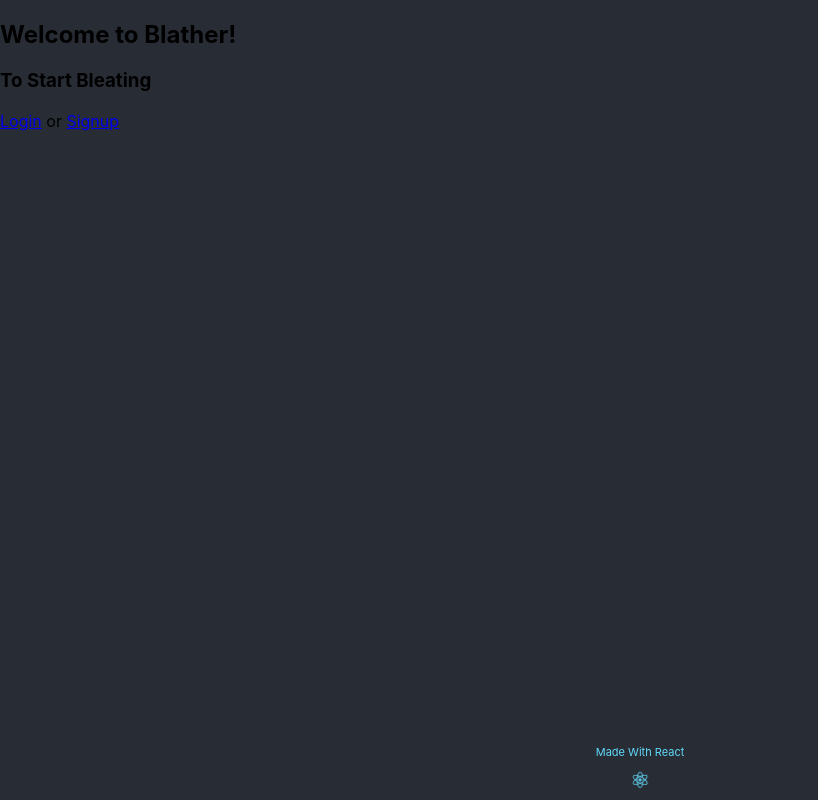
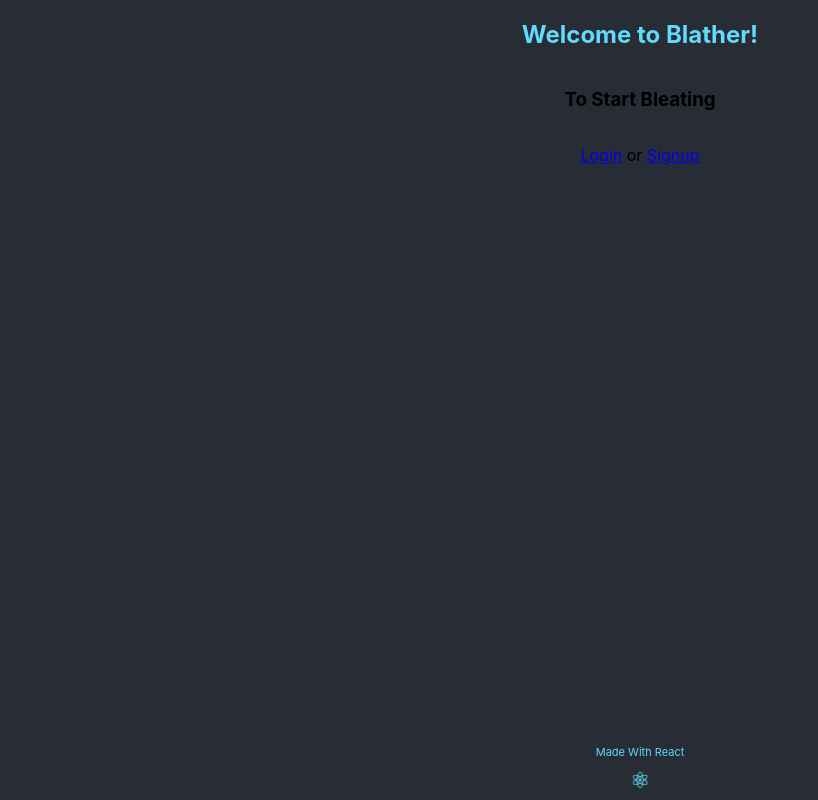
Before and after one commit to Lukas-Roberts/blather, a React (Create React App) app in the folder frontend/: page / in a window 1280 px wide. Shown: the whole page, without its empty margins (0-818 px from the left). Built offline with nearby package versions, Linux system fonts and the light colour scheme.

Commit message:
added styles to HomeContainer.css

```diff
--- a/frontend/src/containers/HomeContainer.css
+++ b/frontend/src/containers/HomeContainer.css
@@ -0,0 +1,13 @@
+.home {
+    text-align: center;
+    background-color: #282c34;
+    height: flex;
+    display: flex;
+    flex-direction: column;
+    align-items: center;
+    justify-content: center;
+}
+
+h2 {
+    color: #61dafb;
+}
--- a/frontend/src/containers/HomeContainer.js
+++ b/frontend/src/containers/HomeContainer.js
@@ -1,10 +1,9 @@
 import React from 'react'
 import { Link } from 'react-router-dom'
-import SignupForm from '../components/Signup/SignupForm'
-import LoginForm from '../components/Login/LoginForm'
+import './HomeContainer.css'
 
 const HomeContainer = () => (
-    <div>
+    <div className='home'>
         <h2>Welcome to Blather!</h2>
         <h3>To Start Bleating</h3>
         <p><Link to='/login'>Login</Link> or <Link to='/signup'>Signup</Link></p>
```
